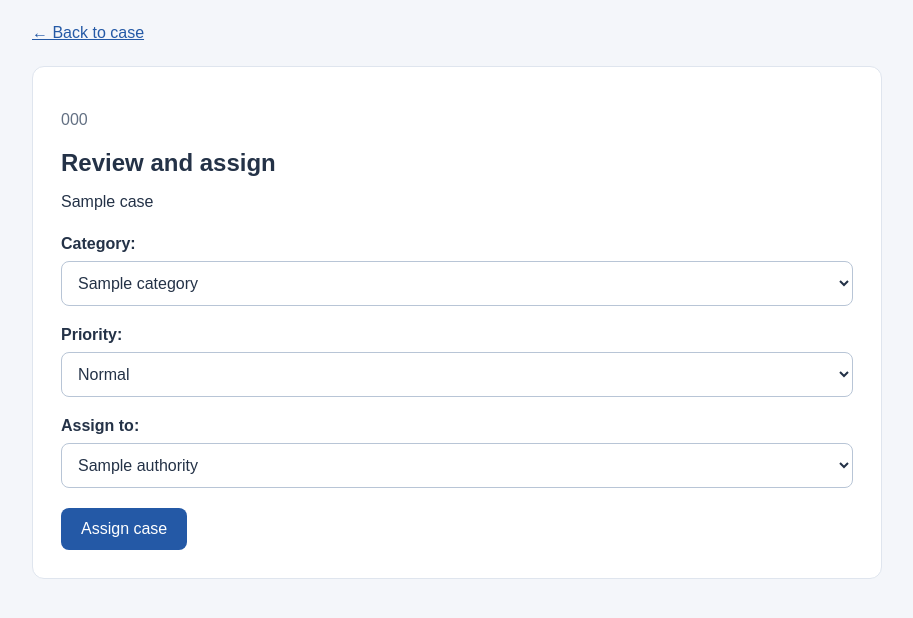
After one commit to Avindi-Getawakanda/FMSC-Complaint-System, a Django app: page /management/cases/1/assign/ in a window 1280 px wide. The commit adds this page. Shown: the top 618 px of the page, without its empty margins (183-1096 px from the left). Run offline with Django 5.2, Linux system fonts and the light colour scheme; a user stored in the database is signed in; tables that the repository leaves empty hold one stand-in row (values such as "Sample post").

Commit message:
Add case review and authority assignment with audit logging

```diff
--- /dev/null
+++ b/management/forms.py
@@ -0,0 +1,28 @@
+from django import forms
+
+from cases.models import Case, Category
+from .models import Authority
+
+
+class CaseAssignmentForm(forms.ModelForm):
+    class Meta:
+        model = Case
+        fields = ["category", "priority", "assigned_authority"]
+
+        labels = {
+            "assigned_authority": "Assign to",
+        }
+
+    def __init__(self, *args, **kwargs):
+        super().__init__(*args, **kwargs)
+
+        self.fields["category"].queryset = Category.objects.filter(
+            is_active=True
+        )
+
+        self.fields["assigned_authority"].queryset = Authority.objects.filter(
+            is_active=True
+        )
+
+        self.fields["assigned_authority"].required = True
+        self.fields["assigned_authority"].empty_label = "Select an authority"
--- a/management/urls.py
+++ b/management/urls.py
@@ -7,4 +7,5 @@ app_name = "management"
 urlpatterns = [
     path("cases/", views.case_list, name="case_list"),
     path("cases/<int:pk>/", views.case_detail, name="case_detail"),
+    path("cases/<int:pk>/assign/", views.case_assign, name="case_assign"),
 ]
--- a/management/views.py
+++ b/management/views.py
@@ -1,7 +1,12 @@
+import json
+
+from django.contrib import messages
 from django.contrib.auth.decorators import login_required, permission_required
-from django.shortcuts import get_object_or_404, render
+from django.db import transaction
+from django.shortcuts import get_object_or_404, redirect, render
 
-from cases.models import Case
+from cases.models import AuditLog, Case
+from .forms import CaseAssignmentForm
 
 
 @login_required(login_url="/admin/login/")
@@ -36,3 +41,78 @@ def case_detail(request, pk):
         "management/case_detail.html",
         {"case": case},
     )
+
+@login_required(login_url="/admin/login/")
+@permission_required(
+    ("cases.view_case", "cases.change_case"),
+    raise_exception=True,
+)
+@transaction.atomic
+def case_assign(request, pk):
+    case = get_object_or_404(
+        Case.objects.select_for_update(),
+        pk=pk,
+    )
+
+    allowed_statuses = {
+        Case.Status.SUBMITTED,
+        Case.Status.UNDER_REVIEW,
+        Case.Status.NOT_STARTED,
+        Case.Status.ASSIGNED,
+        Case.Status.REOPENED,
+    }
+
+    # Keep the original values before validating the form.
+    old_values = {
+        "category_id": case.category_id,
+        "priority": case.priority,
+        "authority_id": case.assigned_authority_id,
+        "status": case.status,
+    }
+
+    if request.method == "POST":
+        form = CaseAssignmentForm(request.POST, instance=case)
+
+        if form.is_valid():
+            if old_values["status"] not in allowed_statuses:
+                form.add_error(
+                    None,
+                    "This case cannot be assigned in its current status.",
+                )
+            else:
+                updated_case = form.save(commit=False)
+                updated_case.status = Case.Status.ASSIGNED
+                updated_case.save()
+
+                new_values = {
+                    "category_id": updated_case.category_id,
+                    "priority": updated_case.priority,
+                    "authority_id": updated_case.assigned_authority_id,
+                    "status": updated_case.status,
+                }
+
+                AuditLog.objects.create(
+                    case=updated_case,
+                    actor=request.user,
+                    action="Case reviewed and assigned",
+                    old_value=json.dumps(old_values),
+                    new_value=json.dumps(new_values),
+                )
+
+                messages.success(
+                    request,
+                    "Case assigned successfully.",
+                )
+
+                return redirect(
+                    "management:case_detail",
+                    pk=updated_case.pk,
+                )
+    else:
+        form = CaseAssignmentForm(instance=case)
+
+    return render(
+        request,
+        "management/case_assign.html",
+        {"case": case, "form": form},
+    )
--- a/static/css/style.css
+++ b/static/css/style.css
@@ -102,3 +102,60 @@ dd {
         padding: 20px;
     }
 }
+/* Assignment form */
+.case-form,
+.actions {
+    margin-top: 24px;
+}
+
+.form-group {
+    margin-bottom: 20px;
+}
+
+.form-group label {
+    display: block;
+    font-weight: bold;
+    margin-bottom: 8px;
+}
+
+.form-group select {
+    width: 100%;
+    padding: 12px;
+    font: inherit;
+    color: #243247;
+    background: white;
+    border: 1px solid #b8c5d6;
+    border-radius: 8px;
+    box-sizing: border-box;
+}
+
+.button {
+    display: inline-block;
+    padding: 12px 20px;
+    color: white;
+    background: #2459a6;
+    border: none;
+    border-radius: 8px;
+    font: inherit;
+    text-decoration: none;
+    cursor: pointer;
+}
+
+.button:hover {
+    background: #1b447f;
+}
+
+.button:focus-visible {
+    outline: 3px solid #8ab4f8;
+    outline-offset: 3px;
+}
+
+.errorlist {
+    color: #b42318;
+}
+.message {
+    padding: 14px;
+    background: #e9f7ef;
+    color: #17643b;
+    border-radius: 8px;
+}
--- /dev/null
+++ b/templates/management/case_assign.html
@@ -0,0 +1,43 @@
+{% load static %}
+<!DOCTYPE html>
+<html lang="en">
+<head>
+    <meta charset="UTF-8">
+    <meta name="viewport" content="width=device-width, initial-scale=1">
+    <title>Assign {{ case.case_number }} | FMSC</title>
+
+    <link rel="stylesheet" href="{% static 'css/style.css' %}">
+</head>
+
+<body>
+    <main class="detail-container">
+        <a href="{% url 'management:case_detail' case.pk %}">
+            ← Back to case
+        </a>
+
+        <section class="card">
+            <p class="case-number">{{ case.case_number }}</p>
+            <h1>Review and assign</h1>
+            <p>{{ case.title }}</p>
+
+            <form method="post" class="case-form">
+                {% csrf_token %}
+
+                {{ form.non_field_errors }}
+
+                {% for field in form %}
+                    <div class="form-group">
+                        {{ field.label_tag }}
+                        {{ field }}
+                        {{ field.errors }}
+                    </div>
+                {% endfor %}
+
+                <button type="submit" class="button">
+                    Assign case
+                </button>
+            </form>
+        </section>
+    </main>
+</body>
+</html>
```
Also changed, not shown: templates/management/case_detail.html (+13 -0 lines).
